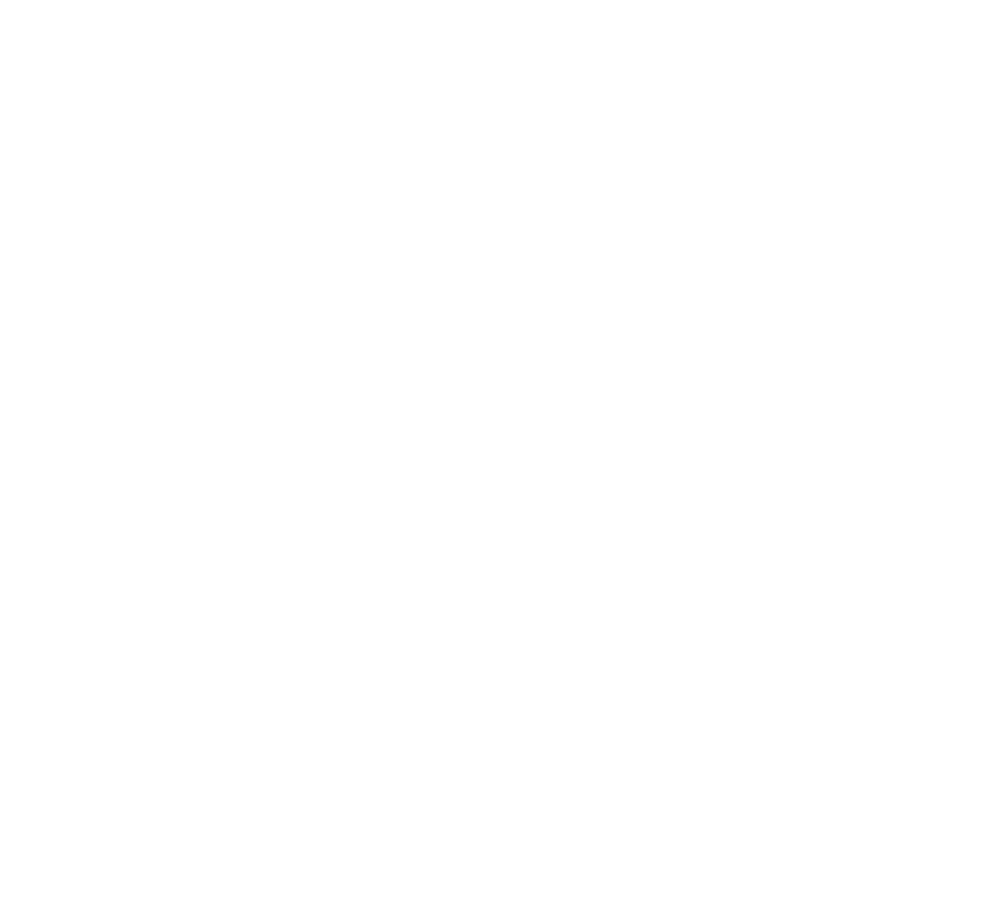
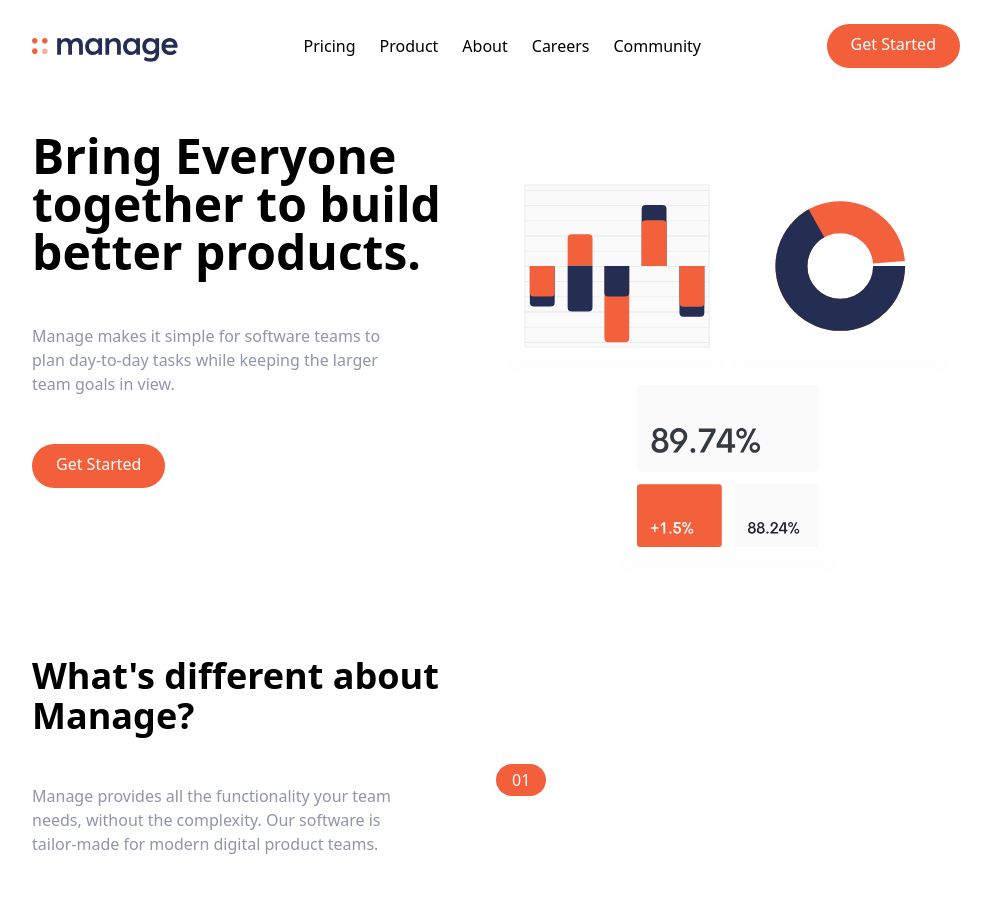
Before and after one commit to pratik-senapati/Manage-Landing-Page, a website: page dist/index.html in a window 1280 px wide. Shown: the whole page, without its empty margins (144-1135 px from the left). Before the commit the page ends 800 px from the top, so only its background shows below. Drawn offline with Linux system fonts and the light colour scheme.

Commit message:
halfway done
Done till list of features

```diff
--- a/dist/index.html
+++ b/dist/index.html
@@ -7,9 +7,81 @@
     <link rel="stylesheet"   href="output.css">
 </head>
 <body>
-
-    <nav class="container relative bg-red-500"></nav>
+    <!-- here essentially we're building a navbar, it is relative and the container has to do with screen sizes  -->
+    <nav class="container relative mx-auto p-6">
+        <div class="flex items-center justify-between">
+            <div class="pt-2">
+                <img src="img/logo.svg" alt="logo">
+            </div>
+            <div class="hidden md:flex space-x-6">
+                <a href="#" class="text-300 hover:text-darkGrayishBlue">Pricing</a>
+                <a href="#" class="text-300 hover:text-darkGrayishBlue">Product</a>
+                <a href="#" class="text-300 hover:text-darkGrayishBlue">About</a>
+                <a href="#" class="text-300 hover:text-darkGrayishBlue">Careers</a>
+                <a href="#" class="text-300 hover:text-darkGrayishBlue">Community</a>
+            </div>
+            <div><a href="" class="hidden md:block p-3 px-6 pt-2 text-white bg-brightRed rounded-full baseline hover:bg-brightRedLight ">Get Started</a></div>
 
 
+
+        </div>
+    </nav>
+
+    <!-- hero section -->
+    <section id="hero">
+        <!-- Flex container -->
+        <div class="container flex flex-col-reverse md:flex-row items-center px-6 mx-auto mt-10 space-y-0 md:space-y-0">
+            <div class="flex flex-col mb-32 space-y-12  md:w-1/2">
+               <h1 class="max-w-md text-4xl font-bold text-center md:text-5xl md:text-left">
+                Bring Everyone together to build better products.
+               </h1>
+               <p class="max-w-sm text-darkGrayishBlue text-center md:text-left">
+                Manage makes it simple for software teams to plan day-to-day tasks while keeping the larger team goals in view.
+                </p>
+                <div class="flex justify-center md:justify-start ">
+                <a href="#" class="p-3 px-6 pt-2 text-white bg-brightRed rounded-full baseline hover:bg-brightRedLight ">Get Started</a>
+                </div>
+
+            </div>
+            <div class="md:w-1/2">
+                <img src="img/illustration-intro.svg" alt="illustration">
+
+            </div>
+        </div>
+
+    </section>
+    <section id="features">
+        <div class="container flex flex-col items-center px-6 mx-auto mt-10 space-y-0 md:space-y-0 md:flex-row">
+            <div class="flex flex-col space-y-12 pb-12 md:w-1/2 ">
+                <h2 class="max-w-md text-4xl font-bold text-center md:text-4xl md:text-left">
+                   What's different about Manage?
+                </h2>
+                <p class="max-w-sm text-darkGrayishBlue text-center md:text-left">
+                    Manage provides all the functionality your team needs, without the complexity. Our software is tailor-made for modern digital product teams.
+                </p>
+
+            </div>
+            <div class="flex flex-col space-y-8 md:w-1/2">
+                <div class="flex-flex-col space-y-3 md:space-y-0 md:space-x-6 md:flex-row">
+                    <div class="rounded-l-full bg-brightRedSupLight md:bg-transparent">
+                        <div class="flex items-center space-x-2">
+                            <div class="px-4 py-2 rounded-full text-white md:py-1 bg-brightRed">
+                                01
+                            </div>
+                            <h3 class="text-base font-bold md:mb-4 md:hidden">
+                                Track company-wide progress
+                            </h3>
+
+                        </div>
+
+                    </div>
+
+
+
+                </div>
+
+            </div>
+        </div>
+    </section>
 </body>
 </html>
```
Also changed, not shown: dist/img/avatar-ali.png (added), dist/img/avatar-anisha.png (added), dist/img/avatar-richard.png (added), dist/img/avatar-shanai.png (added), dist/img/bg-simplify-section-desktop.svg (added), dist/img/bg-simplify-section-mobile.svg (added), dist/img/bg-tablet-pattern.svg (added), dist/img/favicon-32x32.png (added), dist/img/icon-close.svg (added), dist/img/icon-facebook.svg (added), dist/img/icon-hamburger.svg (added), dist/img/icon-instagram.svg (added), dist/img/icon-pinterest.svg (added), dist/img/icon-twitter.svg (added), 6 more files.
